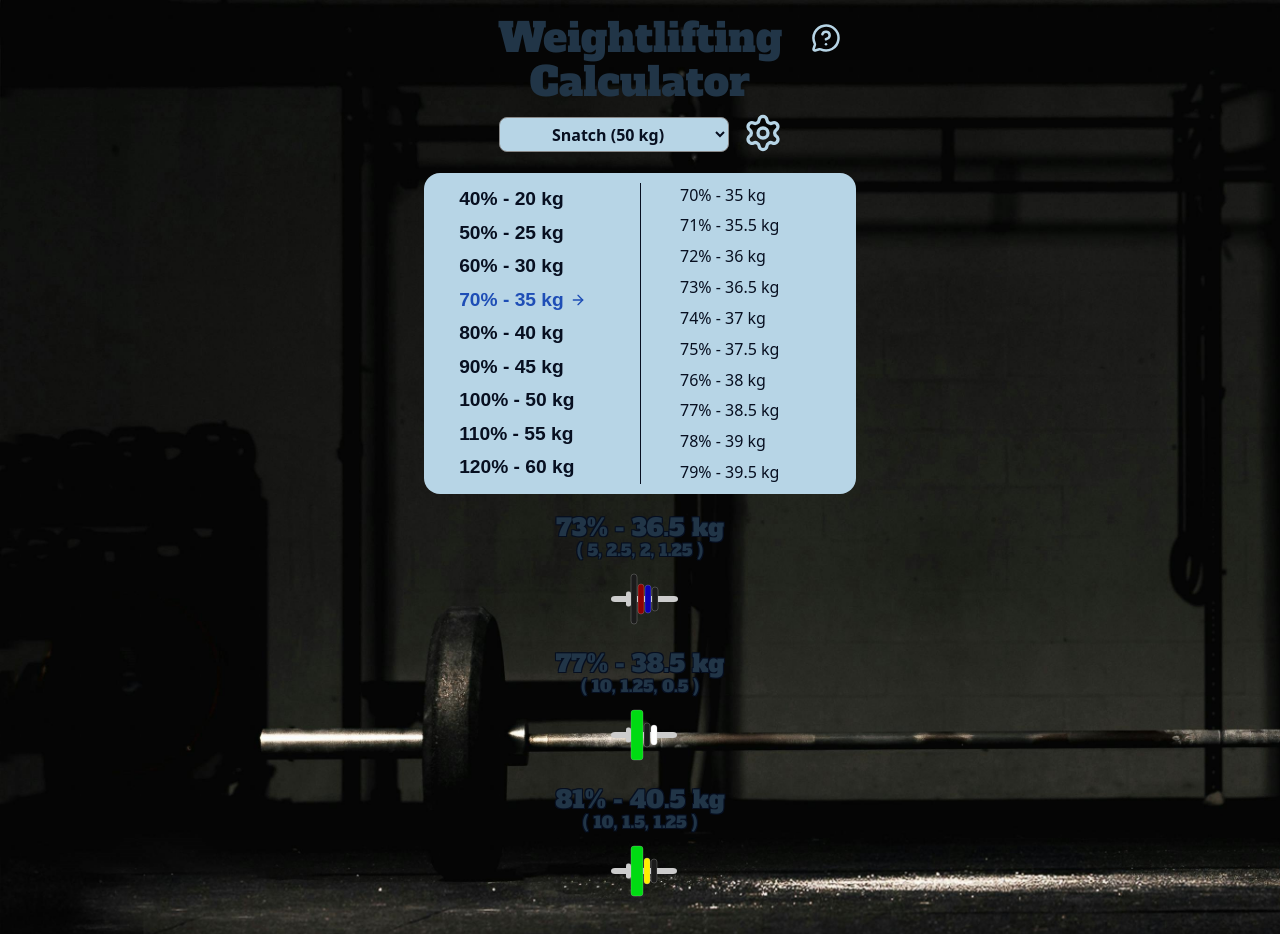
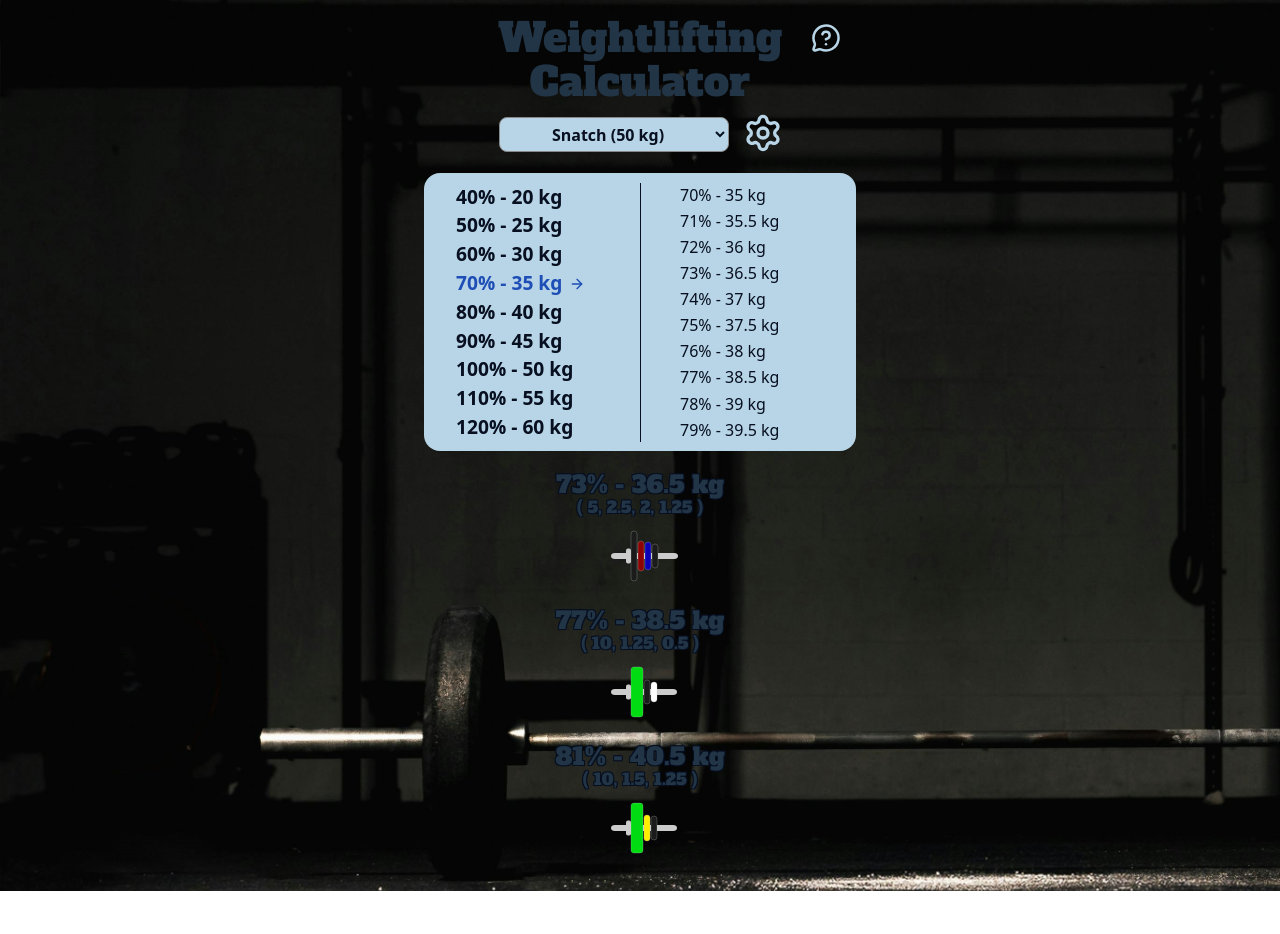
Before and after one commit to NiclO1337/weightlifting-calculator, a React (Vite) app: page / in a window 1280 px wide. After the commit the page ends 891 px from the top, so only its background shows below. Built offline with nearby package versions, Linux system fonts and the light colour scheme.

Commit message:
style: refactor button styling in percentage-container

```diff
--- a/src/index.css
+++ b/src/index.css
@@ -58,23 +58,20 @@ h1 {
   font-style: normal;
 }
 
-.percentages-list button {
-  background-color: transparent;
-  color: var(--color-primary-dark);
+.percentage-container button {
+  background: none;
+  color: inherit;
   border: none;
-  font-size: 1rem;
-  font-weight: bold;
-  padding: 0.3em 0;
+  cursor: pointer;
+  font: inherit;
+  padding: 0;
+  margin: 0;
 }
 
-.percentages-detail button {
-  background: none;
-  border: none;
-  font: inherit;
-  color: inherit;
-  cursor: pointer;
-  padding: 0;
-  margin: 0;
+.percentages-list button {
+  font-size: 1.1rem;
+  font-weight: bold;
+  padding-left: 1rem;
 }
 
 .highlighted,
@@ -374,7 +371,6 @@ legend {
 @media (min-width: 768px) {
   .percentages-list button {
     font-size: 1.2rem;
-    padding: 0.3em 0 0.3em 1em;
   }
   h1 {
     font-size: 2.5em;
```
